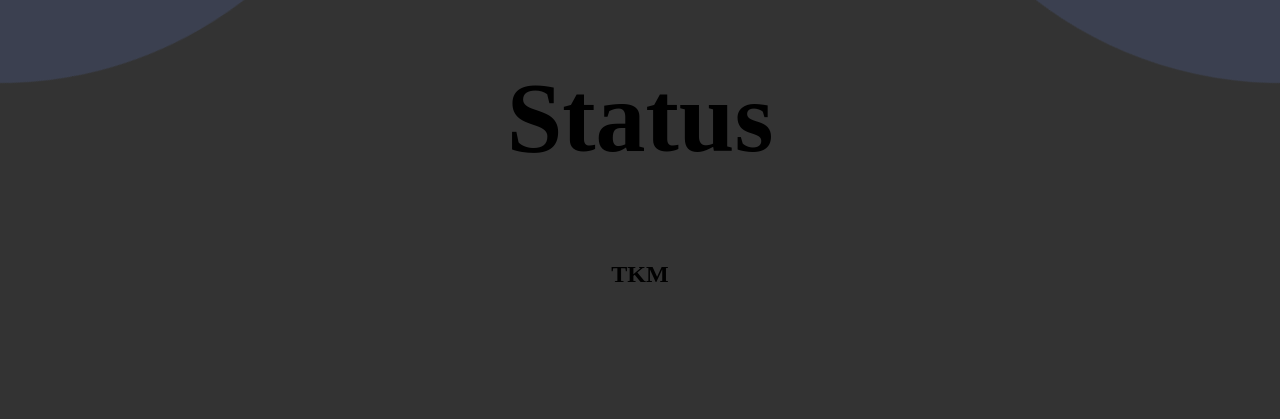
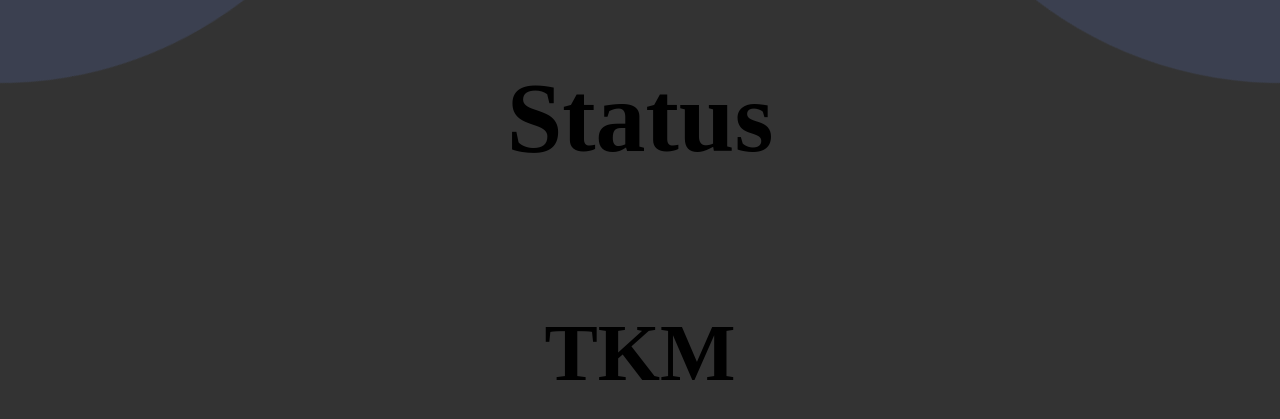
Before and after one commit to TakumiKatase/homepage, a plain HTML site: page index.html in a window 1280 px wide. Shown: the part 717-1136 px from the top of the page. Before the commit the page ends 1025 px from the top, so only its background shows below. Drawn offline with Linux system fonts and the light colour scheme.

Commit message:
cssが効かない

```diff
--- a/index.css
+++ b/index.css
@@ -89,3 +89,8 @@
   font-size: 100px;
   z-index: 3;
 }
+
+.main h2 {
+  font-size: 80px;
+  z-index: 3;
+}
```
